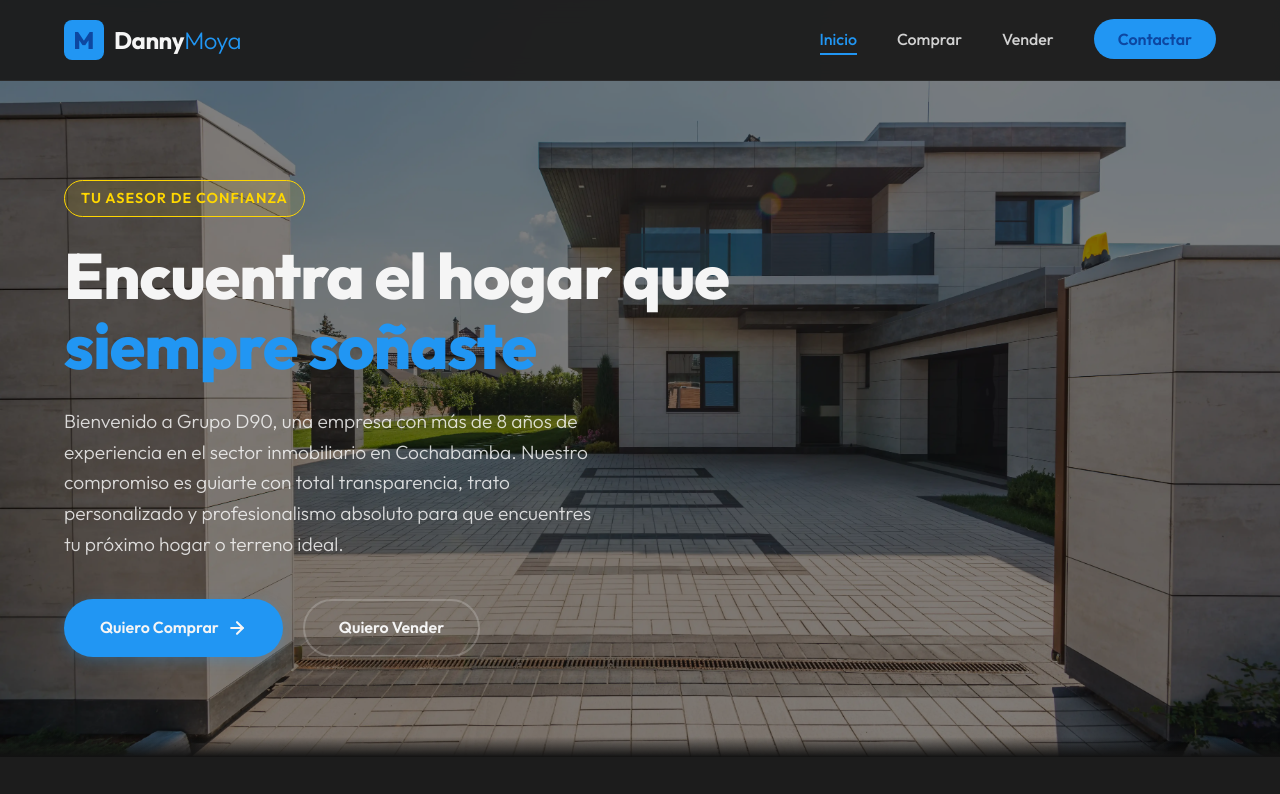
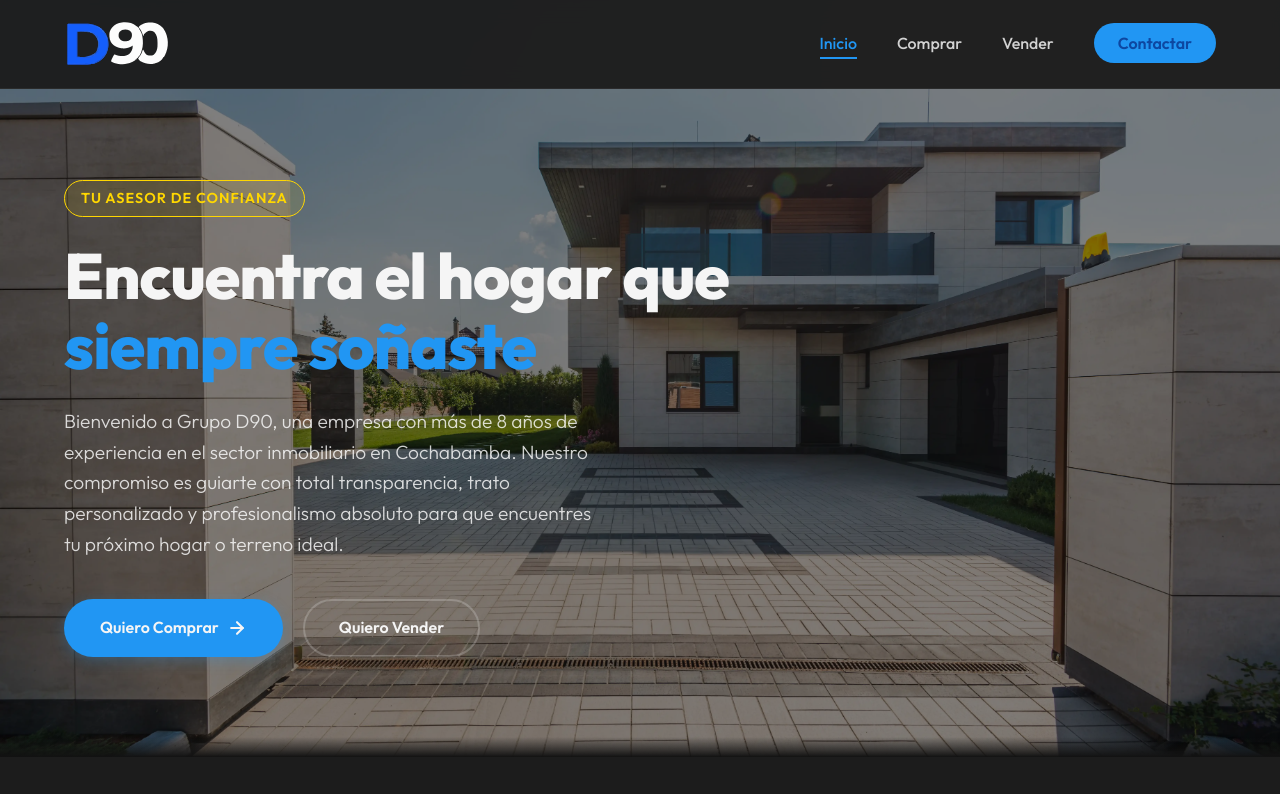
Before and after one commit to BrandonTrimer/Inmobiliaria, a plain HTML site: page index.html in a window 1280 px wide. Shown: the top 794 px of the page. Drawn offline with nearby package versions, Linux system fonts and the light colour scheme; a web font is replaced by a local one.

Commit message:
logo
cambio del logo en la pagina

```diff
--- a/css/style.css
+++ b/css/style.css
@@ -161,6 +161,19 @@ header.scrolled .nav-container {
   display: flex;
   align-items: center;
   gap: 10px;
+  text-decoration: none;
+}
+
+.logo-img {
+  height: 48px;
+  width: auto;
+  display: block;
+  object-fit: contain;
+  transition: var(--transition-fast);
+}
+
+.logo:hover .logo-img {
+  transform: scale(1.05);
 }
 
 .logo-icon {
--- a/index.html
+++ b/index.html
@@ -23,8 +23,7 @@
   <header>
     <div class="nav-container">
       <a href="index.html" class="logo" id="header-logo">
-        <div class="logo-icon">M</div>
-        <div class="logo-text">Danny<span>Moya</span></div>
+        <img src="img/logoD90.svg" alt="Grupo D90 Inmobiliaria" class="logo-img">
       </a>
 
       <ul class="nav-menu" id="nav-links-list">
@@ -315,8 +314,7 @@
     <div class="footer-grid">
       <div class="footer-col">
         <a href="index.html" class="logo" style="margin-bottom: 20px;">
-          <div class="logo-icon">M</div>
-          <div class="logo-text" style="color: white;">Danny<span>Moya</span></div>
+          <img src="img/logo.svg" alt="Grupo D90 Inmobiliaria" class="logo-img">
         </a>
         <p class="footer-desc">Tu mejor aliado para comprar o vender tu propiedad en Cochabamba con confianza, rapidez y
           la máxima plusvalía.</p>
```
Also changed, not shown: comprar.html (+2 -4 lines), detalle.html (+2 -4 lines), vender.html (+2 -4 lines), img/logo.svg (added), img/logoD90.PNG (added), img/logoD90.svg (added).
